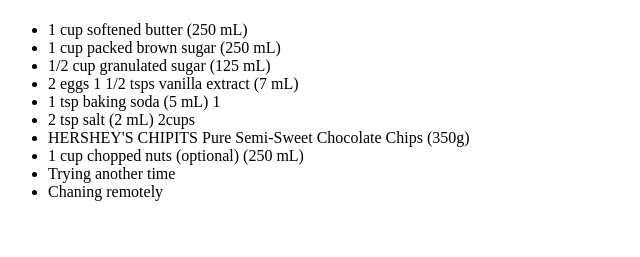
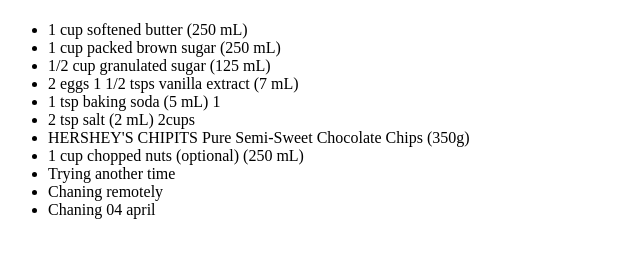
Before and after one commit to krupamaisuira/gitexam, a plain HTML site: page secret-recipe.htm in a window 1280 px wide. Shown: the part 59-316 px from the top of the page, without its empty margins (0-640 px from the left). Drawn offline with Linux system fonts and the light colour scheme.

Commit message:
Update secret-recipe.htm

```diff
--- a/secret-recipe.htm
+++ b/secret-recipe.htm
@@ -15,6 +15,7 @@
 <li>1 cup chopped nuts (optional) (250 mL)</li>
 <li>Trying another time</li>
 <li>Chaning remotely</li>
+  <li>Chaning 04 april</li>
 </ul>
 
 </body>
```
